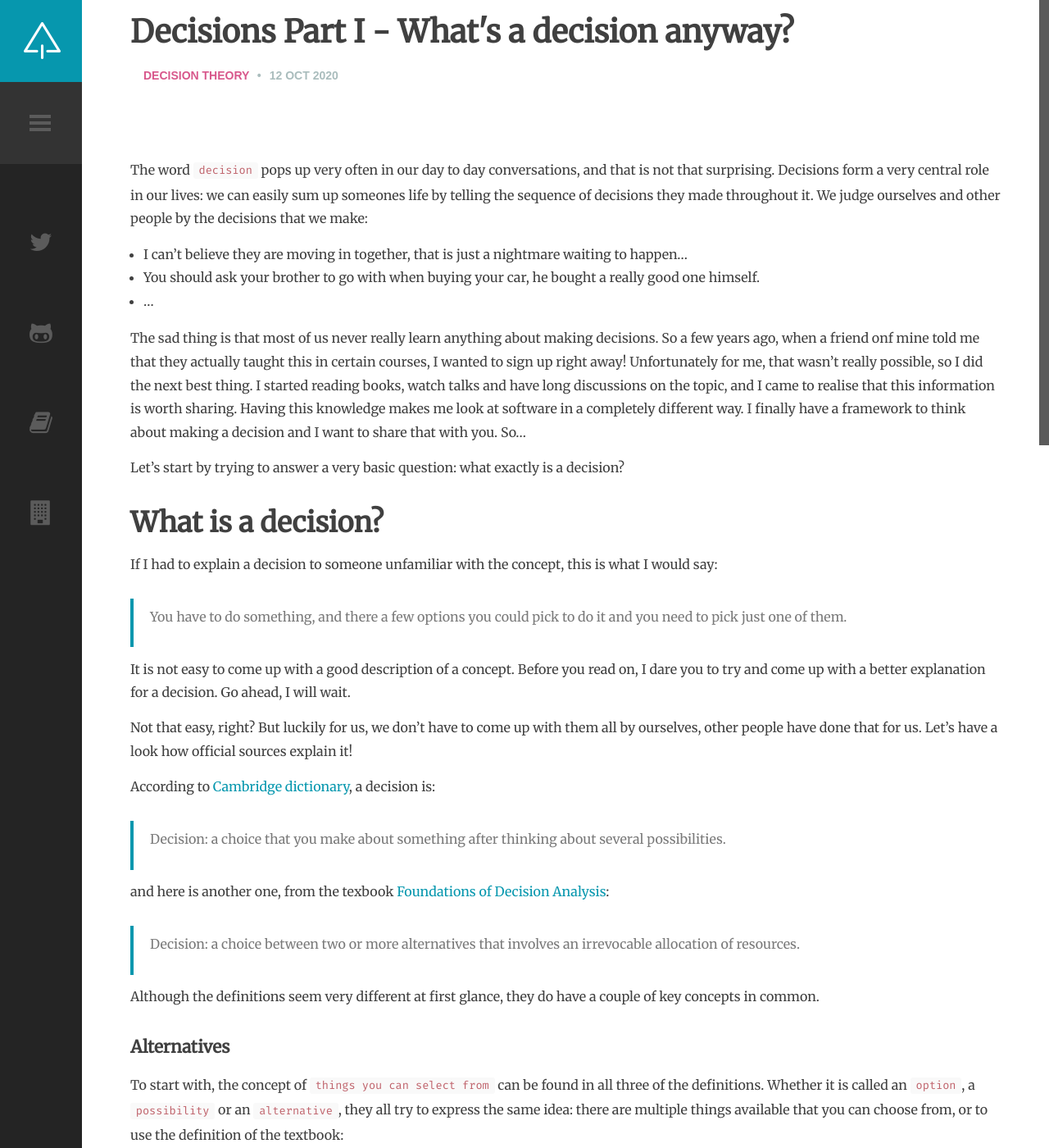
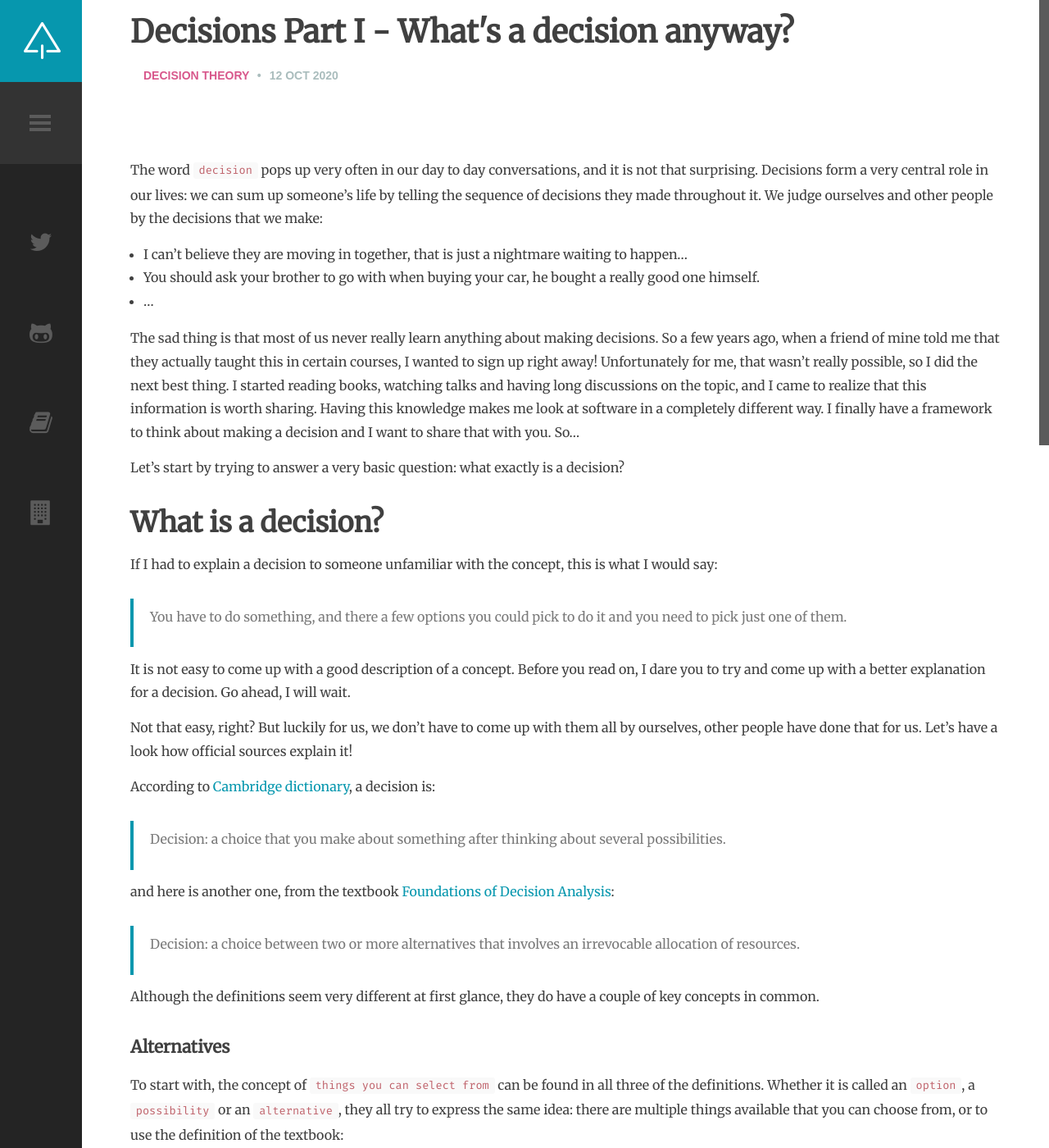
Before and after one commit to selketjah/selketjah.github.io, a Jekyll site: the page built from _posts/2019-10-17-what-is-a-decision.md, in a window 1280 px wide and 1400 px high. Shown: the whole window at 82% size. Built offline with Jekyll 4.4.1, drawn with Linux system fonts in a browser that asks for light colours; comment, search, counter and statistics services are not loaded; some of the changed text lies outside the part shown.

Commit message:
fix more spelling issues

```diff
--- a/_posts/2019-10-17-what-is-a-decision.md
+++ b/_posts/2019-10-17-what-is-a-decision.md
@@ -7,13 +7,13 @@ tags:
 - decision
 ---
 
-The word `decision` pops up very often in our day to day conversations, and that is not that surprising. Decisions form a very central role in our lives: we can easily sum up someones life by telling the sequence of decisions they made throughout it. We judge ourselves and other people by the decisions that we make:
+The word `decision` pops up very often in our day to day conversations, and it is not that surprising. Decisions form a very central role in our lives: we can sum up someone's life by telling the sequence of decisions they made throughout it. We judge ourselves and other people by the decisions that we make:
 
 * I can't believe they are moving in together, that is just a nightmare waiting to happen...
 * You should ask your brother to go with when buying your car, he bought a really good one himself.
 * ...
 
-The sad thing is that most of us never really learn anything about making decisions. <!--more--> So a few years ago, when a friend onf mine told me that they actually taught this in certain courses, I wanted to sign up right away! Unfortunately for me, that wasn't really possible, so I did the next best thing. I started reading books, watch talks and have long discussions on the topic, and I came to realise that this information is worth sharing. Having this knowledge makes me look at software in a completely different way. I finally have a framework to think about making a decision and I want to share that with you. So...
+The sad thing is that most of us never really learn anything about making decisions. <!--more--> So a few years ago, when a friend of mine told me that they actually taught this in certain courses, I wanted to sign up right away! Unfortunately for me, that wasn't really possible, so I did the next best thing. I started reading books, watching talks and having long discussions on the topic, and I came to realize that this information is worth sharing. Having this knowledge makes me look at software in a completely different way. I finally have a framework to think about making a decision and I want to share that with you. So...
 
 Let's start by trying to answer a very basic question: what exactly is a decision?
 
@@ -33,7 +33,7 @@ According to [Cambridge dictionary](https://dictionary.cambridge.org/dictionary/
 > Decision:
 > a choice that you make about something after thinking about several possibilities.
 
-and here is another one, from the texbook [Foundations of Decision Analysis](https://www.amazon.com/Foundations-Decision-Analysis-Ronald-Howard/dp/0132336243/ref=sr_1_1?crid=3BHQUJF5YW9PC&keywords=foundations+of+decision+analysis&qid=1570889458&s=books&sprefix=foundations+of+deci%2Caps%2C234&sr=1-1):
+and here is another one, from the textbook [Foundations of Decision Analysis](https://www.amazon.com/Foundations-Decision-Analysis-Ronald-Howard/dp/0132336243/ref=sr_1_1?crid=3BHQUJF5YW9PC&keywords=foundations+of+decision+analysis&qid=1570889458&s=books&sprefix=foundations+of+deci%2Caps%2C234&sr=1-1):
 
 
 > Decision:
```
Also changed, not shown: other parts of _posts/2019-10-17-what-is-a-decision.md (+1 -1 lines).
